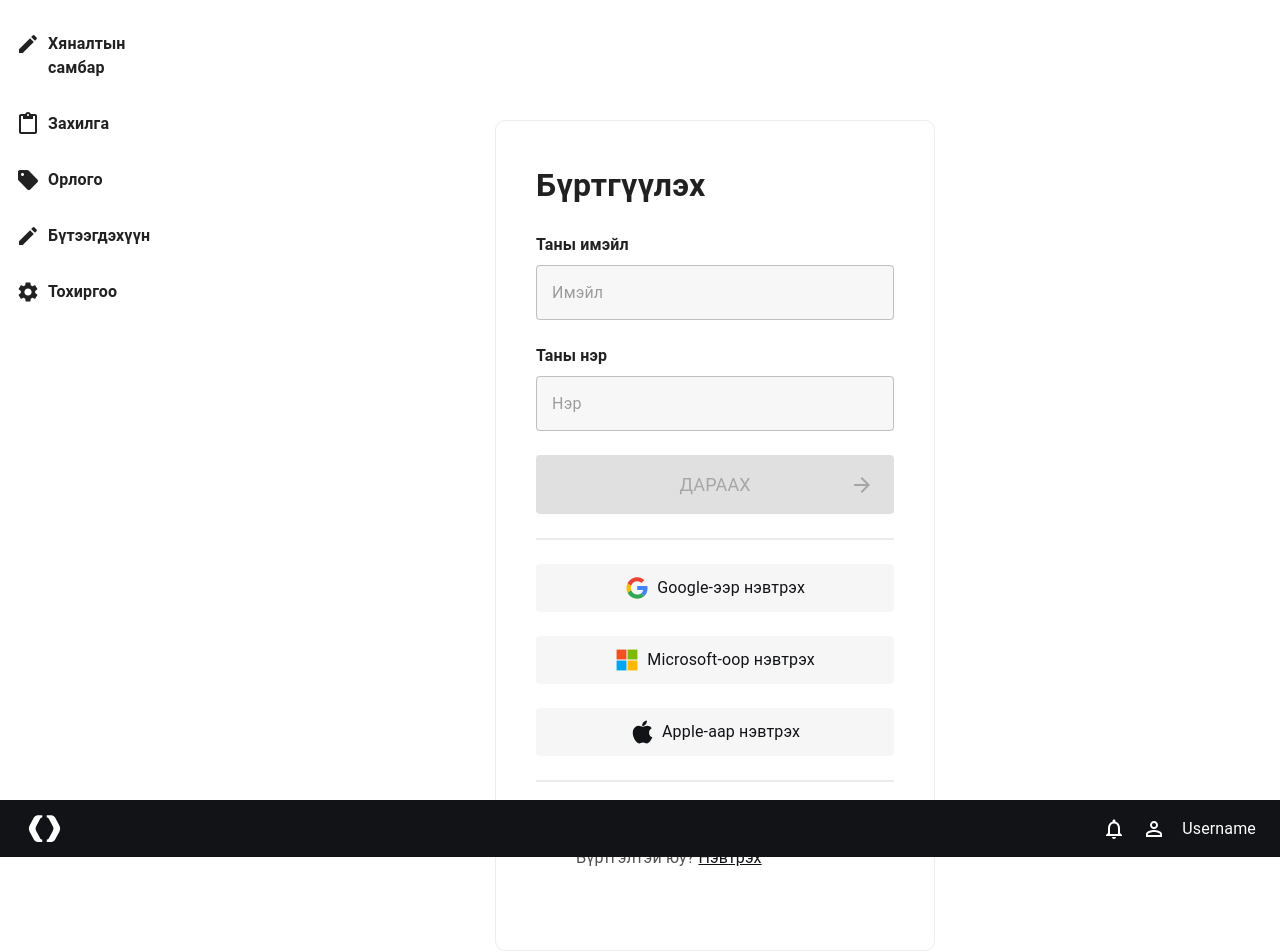
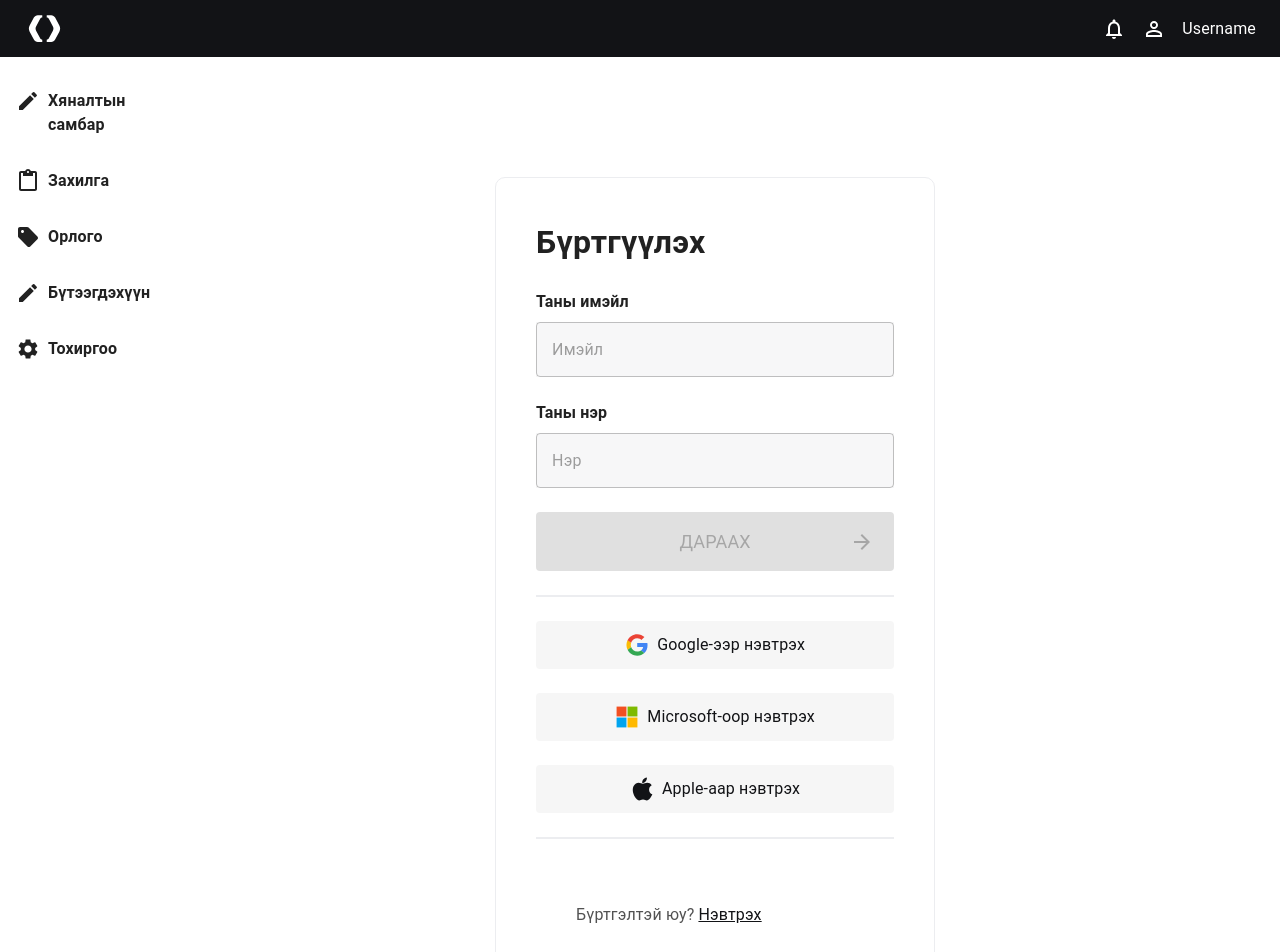
Before and after one commit to Leap1b-23-24/Team-1, a Next.js app in the folder front/: page /dashboard/signUp in a window 1280 px wide. Shown: the top 952 px of the page. Built offline with nearby package versions, Linux system fonts and the light colour scheme.

Commit message:
layout header

```diff
--- a/front/src/app/dashboard/layout.tsx
+++ b/front/src/app/dashboard/layout.tsx
@@ -28,6 +28,7 @@ export default function RootLayout({
         <ThemeProvider theme={theme}>
           <CssBaseline>
             <AuthProvider>
+              <ProductHeader />
               <Stack direction="row">
                 <ProductSideBar />
                 {children}
@@ -35,7 +36,6 @@ export default function RootLayout({
             </AuthProvider>
           </CssBaseline>
         </ThemeProvider>
-        <ProductHeader />
       </body>
     </html>
   );
```
